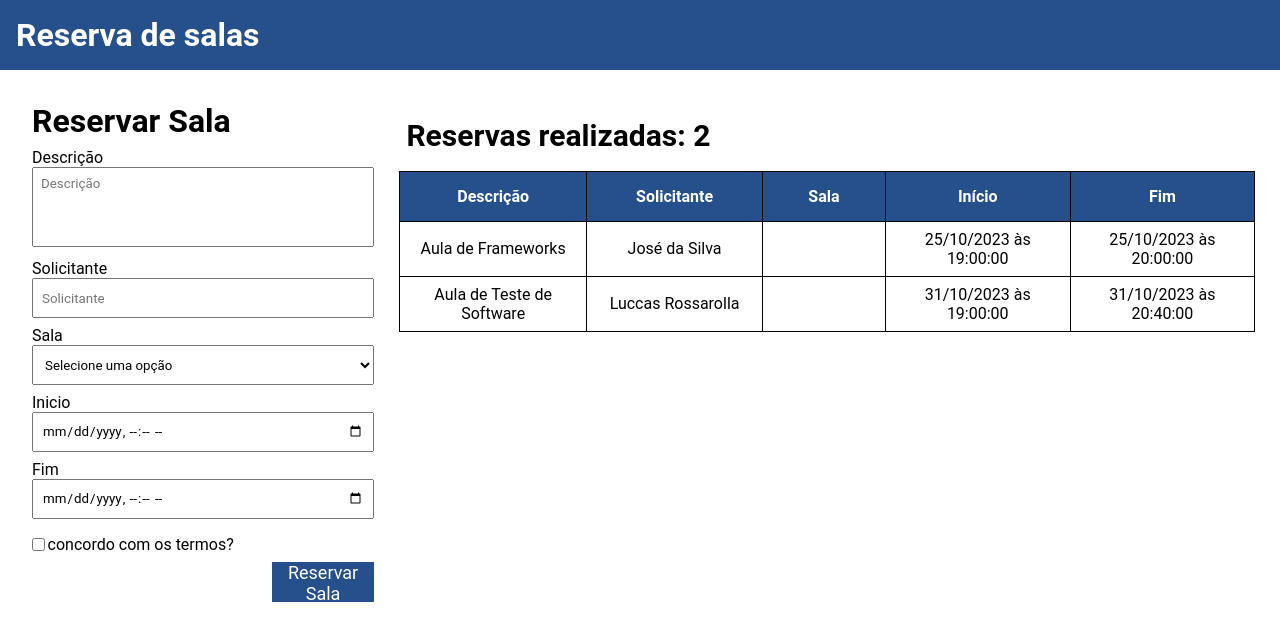
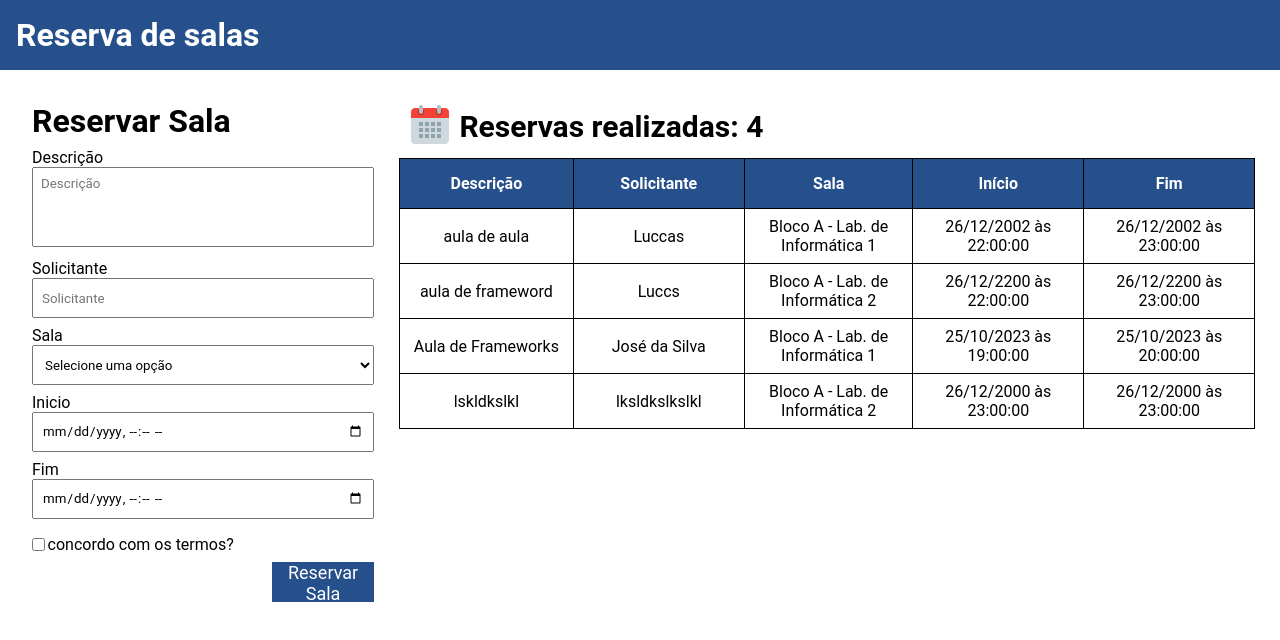
Before and after one commit to Luccas69/Reserva-de-salas, a Next.js app: page / in a window 1280 px wide. Shown: the top 640 px of the page. Built offline with nearby package versions, Linux system fonts and the light colour scheme; data requests are answered from the project's data file.

Commit message:
tabela feita

```diff
--- a/database.json
+++ b/database.json
@@ -1,20 +1,48 @@
 {
   "salas": [
     {
+      "descricao": "aula de aula",
+      "solicitante": "Luccas",
+      "inicio": "2002-12-26T22:00",
+      "fim": "2002-12-26T23:00",
+      "category": {
+        "id": "1",
+        "name": "Bloco A - Lab. de Informática 1"
+      },
+      "id": 3
+    },
+    {
+      "descricao": "aula de frameword",
+      "solicitante": "Luccs",
+      "inicio": "2200-12-26T22:00",
+      "fim": "2200-12-26T23:00",
+      "category": {
+        "id": "2",
+        "name": "Bloco A - Lab. de Informática 2"
+      },
+      "id": 4
+    },
+    {
       "descricao": "Aula de Frameworks",
       "solicitante": "José da Silva",
-      "sala": "",
       "inicio": "2023-10-25T19:00",
       "fim": "2023-10-25T20:00",
-      "id": 1
+      "category": {
+        "id": "1",
+        "name": "Bloco A - Lab. de Informática 1"
+      },
+      "id": 5
     },
     {
-      "descricao": "Aula de Teste de Software",
-      "solicitante": "Luccas Rossarolla",
-      "sala": "",
-      "inicio": "2023-10-31T19:00",
-      "fim": "2023-10-31T20:40",
-      "id": 2
+      "descricao": "lskldkslkl",
+      "solicitante": "lksldkslkslkl",
+      "inicio": "2000-12-26T23:00",
+      "fim": "2000-12-26T23:00",
+      "category": {
+        "id": "2",
+        "name": "Bloco A - Lab. de Informática 2"
+      },
+      "id": 6
     }
   ],
   "categories": [
--- a/src/components/Formulario/index.jsx
+++ b/src/components/Formulario/index.jsx
@@ -18,7 +18,6 @@ export default function Formulario({ btnText }) {
     const [salas, setSalas] = useState({
         descricao: '',
         solicitante: '',
-        sala: '',
         inicio: '',
         fim: '',
     })
@@ -33,6 +32,16 @@ export default function Formulario({ btnText }) {
             })
     }, [])
 
+    function handleCategory(e) {
+        setSalas({
+            ...salas,
+            category: {
+                id: e.target.value,
+                name: e.target.options[e.target.selectedIndex].text
+            }
+        })
+    }
+
     function inserirSala(e) {
         e.preventDefault()
         console.log(salas)
@@ -46,7 +55,6 @@ export default function Formulario({ btnText }) {
             setSalas({
                 descricao: '',
                 solicitante: '',
-                sala: '',
                 inicio: '',
                 fim: '',
             })
@@ -60,6 +68,7 @@ export default function Formulario({ btnText }) {
             .catch((err) => {
                 console.log(err)
             })
+
     }
 
     function aceitarTermos(e) {
@@ -102,6 +111,8 @@ export default function Formulario({ btnText }) {
                     name="category_id"
                     text="Selecione uma sala"
                     options={categories}
+                    value={salas.category?.id}
+                    onChange={handleCategory}
                 />
                 <Label
                     htmlFor="nome"
--- a/src/components/Select/index.jsx
+++ b/src/components/Select/index.jsx
@@ -1,11 +1,13 @@
 import styles from './select.module.css'
 
-export default function Select({ name, options, value}) {
+export default function Select({ name, options, onChange, value}) {
     return (
         <div className={styles.select}>
             <select
                 id={name}
                 name={name}
+                onChange={onChange}
+                value={value}
             >
                 <option>Selecione uma opção</option>
                 {options.map((option) => (
--- a/src/components/Tabela/Tabela.module.css
+++ b/src/components/Tabela/Tabela.module.css
@@ -1,5 +1,5 @@
 .container {
-    margin-top: 1.1rem;
+    margin-top: 1vh;
     display: flex;
     text-align: center;
     align-items: center;
@@ -7,7 +7,7 @@
 }
 
 .title {
-    margin-top: 2rem;
+    margin-top: 2vh;
     margin-left: 1rem;
     font-size: 15px;
     display: flex;
--- a/src/components/Tabela/index.jsx
+++ b/src/components/Tabela/index.jsx
@@ -31,6 +31,7 @@ export default function Tabela() {
     return (
         <>
             <div className={styles.title}>
+                <img src="date.png" alt="date" />
                 <h1>
                     Reservas realizadas: {salas.length}
                 </h1>
@@ -51,7 +52,7 @@ export default function Tabela() {
                             <tr key={salas.id}>
                                 <td>{salas.descricao}</td>
                                 <td>{salas.solicitante}</td>
-                                <td>{salas.sala}</td>
+                                <td>{salas.category?.name}</td>
                                 <td>{formatarData(salas.inicio)}</td>
                                 <td>{formatarData(salas.fim)}</td>
                             </tr>
```
Also changed, not shown: public/date.png (added).
